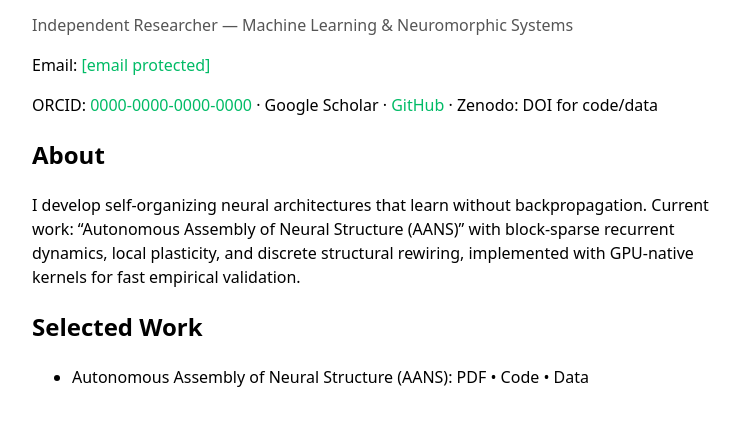
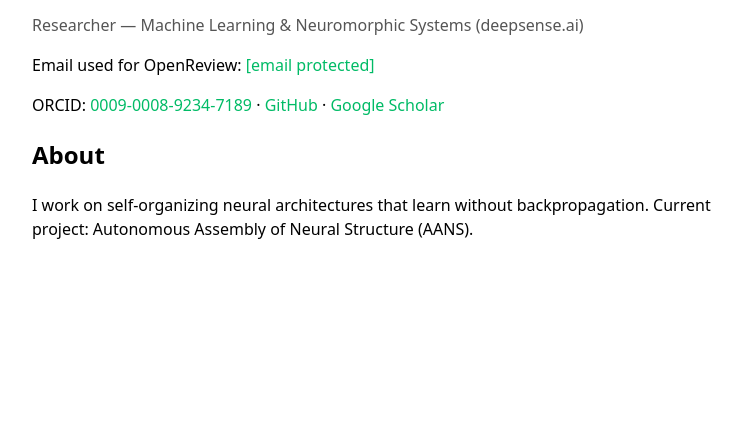
Before and after one commit to MichaelMcCulloch/MichaelMcCulloch.github.io, a plain HTML site: page index.html in a window 1280 px wide. Shown: the part 83-508 px from the top of the page, without its empty margins (248-990 px from the left). Drawn offline with Linux system fonts and the light colour scheme.

Commit message:
Update index.html

```diff
--- a/index.html
+++ b/index.html
@@ -2,32 +2,26 @@
 <html lang="en">
 <head>
   <meta charset="utf-8"/>
-  <title>Michael McCulloch — Independent Researcher</title>
+  <title>Michael McCulloch — Researcher</title>
   <meta name="viewport" content="width=device-width, initial-scale=1"/>
   <style>
     body { font: 16px/1.5 system-ui, sans-serif; max-width: 720px; margin: 2rem auto; padding: 0 1rem; }
-    h1 { margin-bottom: .2rem; } .muted { color:#555; }
+    h1 { margin-bottom: .25rem; } .muted { color:#555; }
     a { color:#0b6; text-decoration:none; } a:hover { text-decoration:underline; }
-    code { background:#f5f5f5; padding:.1rem .25rem; }
   </style>
 </head>
 <body>
   <h1>Michael McCulloch</h1>
-  <p class="muted">Independent Researcher — Machine Learning & Neuromorphic Systems</p>
+  <p class="muted">Researcher — Machine Learning & Neuromorphic Systems (deepsense.ai)</p>
 
-  <p>Email: <a href="mailto:[email protected]">[email protected]</a></p>
-  <p>ORCID: <a href="https://orcid.org/0000-0000-0000-0000">0000-0000-0000-0000</a> ·
-     Google Scholar · <a href="https://github.com/your-username">GitHub</a> ·
-     Zenodo: DOI for code/data</p>
+  <p>Email used for OpenReview: <a href="mailto:[email protected]">[email protected]</a></p>
+
+  <p>ORCID: <a href="https://orcid.org/0009-0008-9234-7189">0009‑0008‑9234‑7189</a> ·
+     <a href="https://github.com/MichaelMcCulloch">GitHub</a> ·
+     <a href="https://scholar.google.com">Google Scholar</a></p>
 
   <h2>About</h2>
-  <p>I develop self-organizing neural architectures that learn without backpropagation. Current work:
-     “Autonomous Assembly of Neural Structure (AANS)” with block-sparse recurrent dynamics, local plasticity,
-     and discrete structural rewiring, implemented with GPU-native kernels for fast empirical validation.</p>
-
-  <h2>Selected Work</h2>
-  <ul>
-    <li>Autonomous Assembly of Neural Structure (AANS): PDF • Code • Data</li>
-  </ul>
+  <p>I work on self-organizing neural architectures that learn without backpropagation.
+     Current project: Autonomous Assembly of Neural Structure (AANS).</p>
 </body>
 </html>
```
